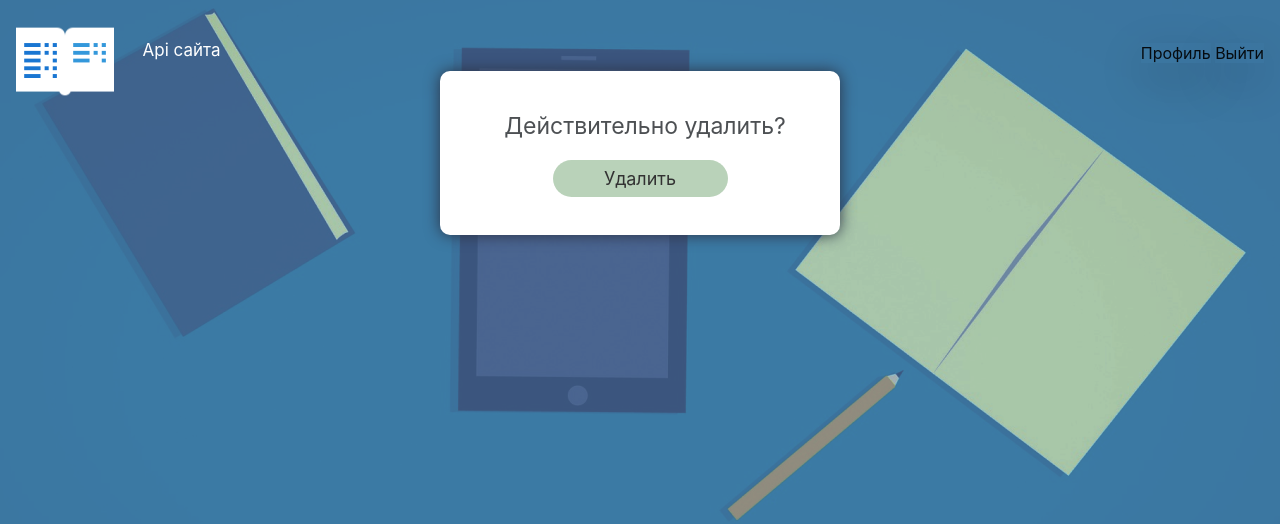
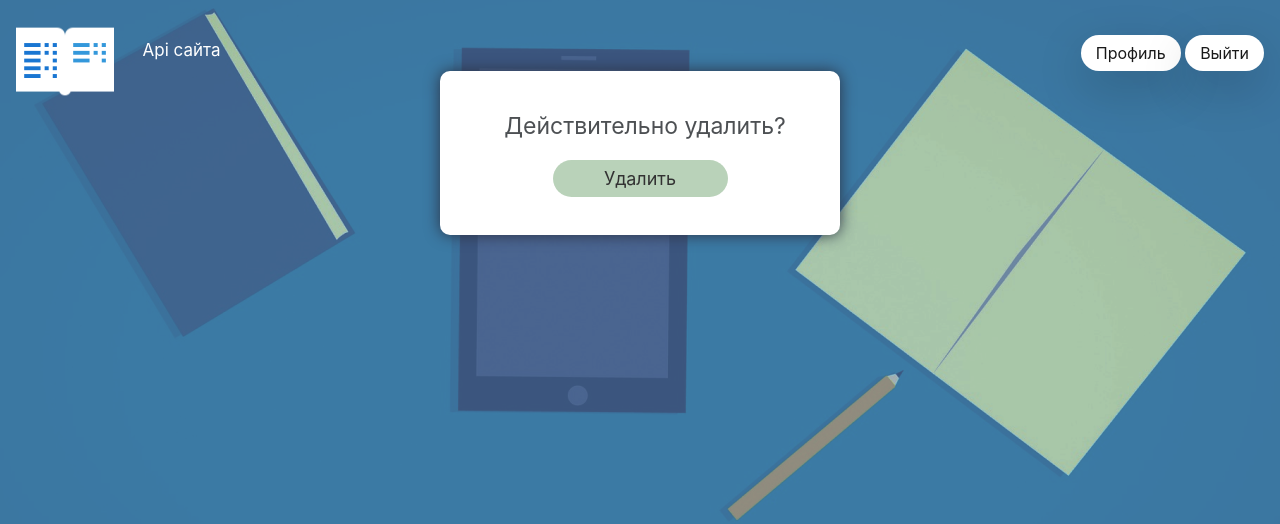
Before and after one commit to TimurTimergalin/EDUde, a Flask app: page /kek/1 in a window 1280 px wide. Shown: the top 524 px of the page. Run offline with Flask 2, Linux system fonts and the light colour scheme; a user stored in the database is signed in; tables that the repository leaves empty hold one stand-in row (values such as "Sample post"); some libraries are stand-ins or nearby versions.

Commit message:
удаление 1.1

```diff
--- /dev/null
+++ b/static/css/kek.css
@@ -0,0 +1,6 @@
+.success{
+    font-size: 23px
+    }
+    .a_btn{
+    border: none;padding:5px 20px;font-size: 18px
+    }
--- /dev/null
+++ b/static/css/to_base_html.css
@@ -0,0 +1,5 @@
+    .log_out{
+    background: white;
+    border-radius: 20px;
+    padding: 8px 15px;
+    }
--- a/templates/base.html
+++ b/templates/base.html
@@ -1,4 +1,7 @@
 {% extends "very_base.html" %}
+{% block else_link %}
+ <link rel="stylesheet" href="../static/css/to_base_html.css">
+{% endblock %}
 {% block modules %}
 <body>
 <div class="bodys">
--- a/templates/kek.html
+++ b/templates/kek.html
@@ -1,28 +1,15 @@
 {% extends "base.html" %}
 {% block else_link %}
 <link rel="stylesheet" href="../static/css/log_up.css">
-<link rel="stylesheet" href="../static/css/log__in.css">
 <link rel="stylesheet" href="../static/css/log_success.css">
+<link rel="stylesheet" href="../static/css/kek.css">
 {% endblock %}
-
 {% block content %}
-
 <body class="bodys">
-
      <form method="post">
-         <p class="success" style="font-size: 23px">Действительно удалить?</p>
-    <button type="submit" class="a_btn" style="border: none;padding:5px 20px;font-size: 18px">Удалить</button>
+         <p class="success">Действительно удалить?</p>
+    <button type="submit" class="a_btn">Удалить</button>
     </form>
-<!--    <div class="div_mes">-->
-<!--        <p class="success">Вы успешно зарегистрировались</p>-->
-<!--        <img src="../static/img/check.png" class="img_suc">-->
-<!--    </div>-->
-<!--    <br>-->
-<!--    <div class="div_b">-->
-<!--        <a href="/" class="a_btn">На главную</a>-->
-<!--    </div>-->
-
-
 </body>
 
 {% endblock %}
--- a/templates/very_base.html
+++ b/templates/very_base.html
@@ -9,6 +9,7 @@
           crossorigin="anonymous">
     <link rel="stylesheet" href="../static/css/labels.css">
     <link rel="stylesheet" href="../static/css/about.css">
+    <link rel="stylesheet" href="../static/css/to_base_html.css">
     {% block else_link %}{% endblock %}
     <title>{{title}}</title>
 </head>
```
